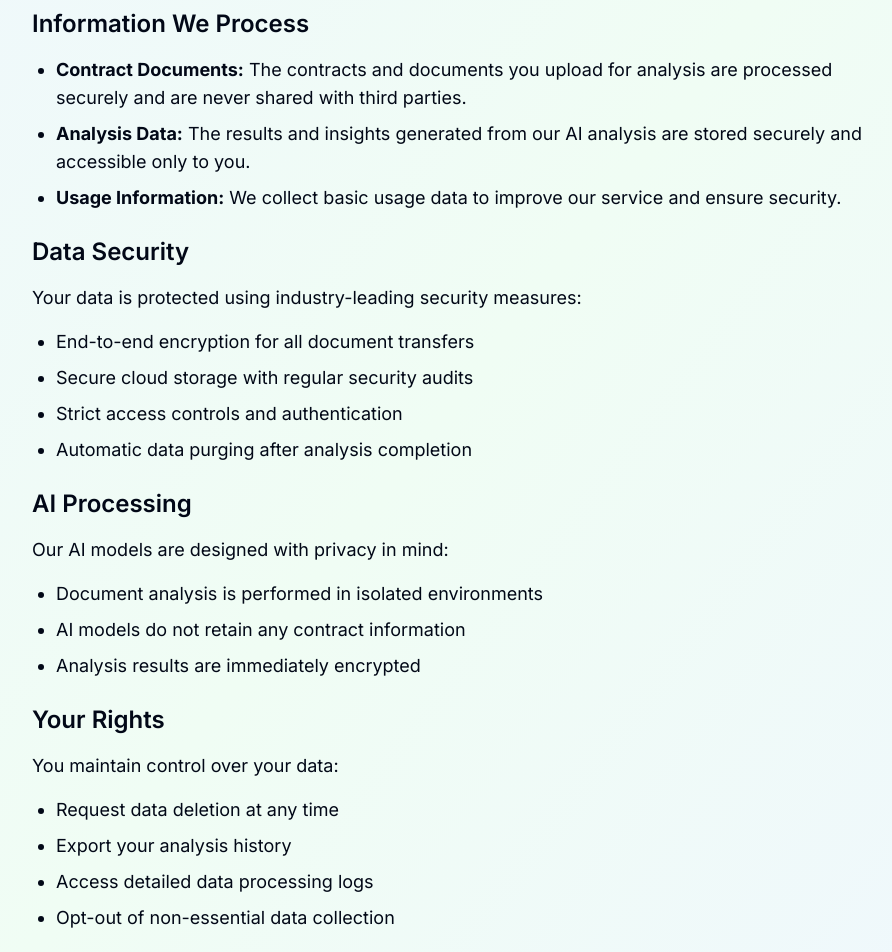
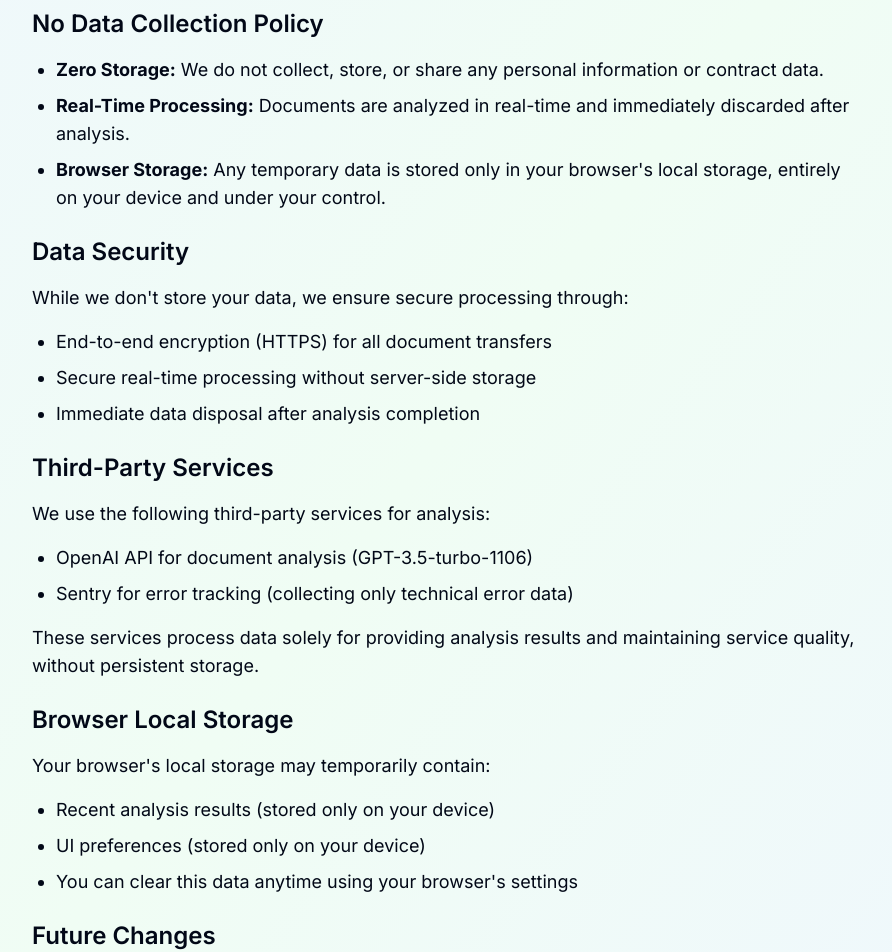
Before and after one commit to morhendos/dontsign, a Next.js app: page /privacy in a window 1280 px wide. Shown: the part 420-1372 px from the top of the page, without its empty margins (192-1084 px from the left). Built offline with nearby package versions, Linux system fonts and the light colour scheme.

Commit message:
Update privacy policy to accurately reflect no-storage policy

```diff
--- a/app/privacy/page.tsx
+++ b/app/privacy/page.tsx
@@ -11,28 +11,28 @@ export default function PrivacyPolicy() {
       <div className="space-y-8">
         <div className="text-center">
           <h1 className="text-4xl font-bold mb-4">Privacy Policy</h1>
-          <p className="text-muted-foreground">Last updated: December 22, 2024</p>
+          <p className="text-muted-foreground">Last updated: January 5, 2025</p>
         </div>
 
         <section className="space-y-6 text-lg">
           <div className="space-y-4">
             <h2 className="text-2xl font-semibold">Our Commitment to Privacy</h2>
             <p>
-              At DontSign, we understand the importance of keeping your contract data private and secure. We specialize in AI-powered contract analysis, and we take our responsibility to protect your information seriously.
+              At DontSign, we prioritize your privacy by not collecting or storing any of your data. Our service provides real-time AI-powered contract analysis without any server-side storage of your information.
             </p>
           </div>
 
           <div className="space-y-4">
-            <h2 className="text-2xl font-semibold">Information We Process</h2>
+            <h2 className="text-2xl font-semibold">No Data Collection Policy</h2>
             <ul className="list-disc pl-6 space-y-2">
               <li>
-                <strong>Contract Documents:</strong> The contracts and documents you upload for analysis are processed securely and are never shared with third parties.
+                <strong>Zero Storage:</strong> We do not collect, store, or share any personal information or contract data.
               </li>
               <li>
-                <strong>Analysis Data:</strong> The results and insights generated from our AI analysis are stored securely and accessible only to you.
+                <strong>Real-Time Processing:</strong> Documents are analyzed in real-time and immediately discarded after analysis.
               </li>
               <li>
-                <strong>Usage Information:</strong> We collect basic usage data to improve our service and ensure security.
+                <strong>Browser Storage:</strong> Any temporary data is stored only in your browser's local storage, entirely on your device and under your control.
               </li>
             </ul>
           </div>
@@ -40,45 +40,52 @@ export default function PrivacyPolicy() {
           <div className="space-y-4">
             <h2 className="text-2xl font-semibold">Data Security</h2>
             <p>
-              Your data is protected using industry-leading security measures:
+              While we don't store your data, we ensure secure processing through:
             </p>
             <ul className="list-disc pl-6 space-y-2">
-              <li>End-to-end encryption for all document transfers</li>
-              <li>Secure cloud storage with regular security audits</li>
-              <li>Strict access controls and authentication</li>
-              <li>Automatic data purging after analysis completion</li>
+              <li>End-to-end encryption (HTTPS) for all document transfers</li>
+              <li>Secure real-time processing without server-side storage</li>
+              <li>Immediate data disposal after analysis completion</li>
             </ul>
           </div>
 
           <div className="space-y-4">
-            <h2 className="text-2xl font-semibold">AI Processing</h2>
+            <h2 className="text-2xl font-semibold">Third-Party Services</h2>
             <p>
-              Our AI models are designed with privacy in mind:
+              We use the following third-party services for analysis:
             </p>
             <ul className="list-disc pl-6 space-y-2">
-              <li>Document analysis is performed in isolated environments</li>
-              <li>AI models do not retain any contract information</li>
-              <li>Analysis results are immediately encrypted</li>
+              <li>OpenAI API for document analysis (GPT-3.5-turbo-1106)</li>
+              <li>Sentry for error tracking (collecting only technical error data)</li>
+            </ul>
+            <p>
+              These services process data solely for providing analysis results and maintaining service quality, without persistent storage.
+            </p>
+          </div>
+
+          <div className="space-y-4">
+            <h2 className="text-2xl font-semibold">Browser Local Storage</h2>
+            <p>
+              Your browser's local storage may temporarily contain:
+            </p>
+            <ul className="list-disc pl-6 space-y-2">
+              <li>Recent analysis results (stored only on your device)</li>
+              <li>UI preferences (stored only on your device)</li>
+              <li>You can clear this data anytime using your browser's settings</li>
             </ul>
           </div>
 
           <div className="space-y-4">
-            <h2 className="text-2xl font-semibold">Your Rights</h2>
+            <h2 className="text-2xl font-semibold">Future Changes</h2>
             <p>
-              You maintain control over your data:
+              If our data practices change, we will update this Privacy Policy and notify users in advance.
             </p>
-            <ul className="list-disc pl-6 space-y-2">
-              <li>Request data deletion at any time</li>
-              <li>Export your analysis history</li>
-              <li>Access detailed data processing logs</li>
-              <li>Opt-out of non-essential data collection</li>
-            </ul>
           </div>
 
           <div className="space-y-4">
             <h2 className="text-2xl font-semibold">Contact Us</h2>
             <p>
-              For any privacy-related questions or concerns, please contact our Data Protection Officer through our{" "}
+              For any privacy-related questions or concerns, please contact us through our{" "}
               <a href="/contact" className="text-primary hover:underline">contact page</a>.
             </p>
           </div>
```
